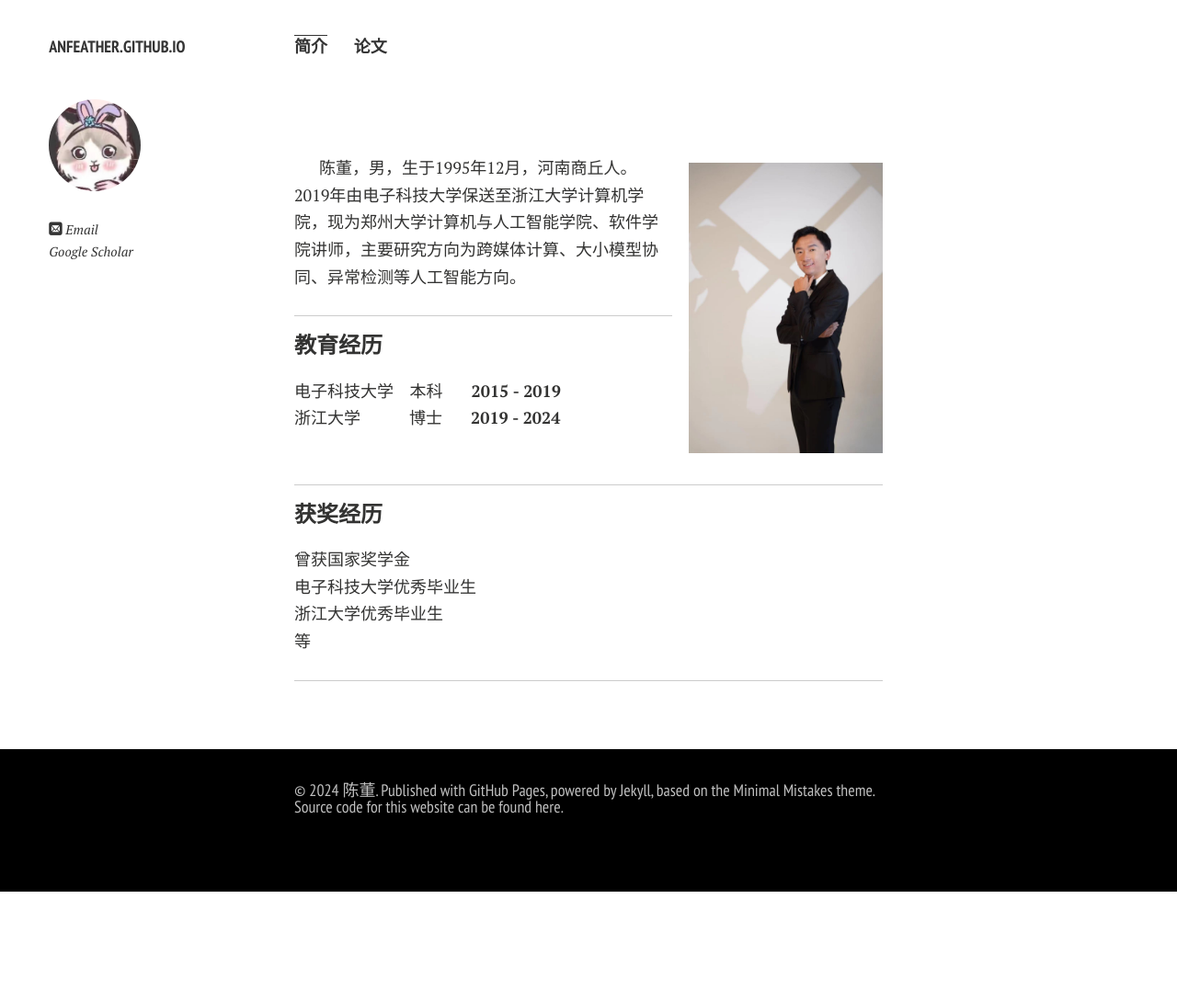
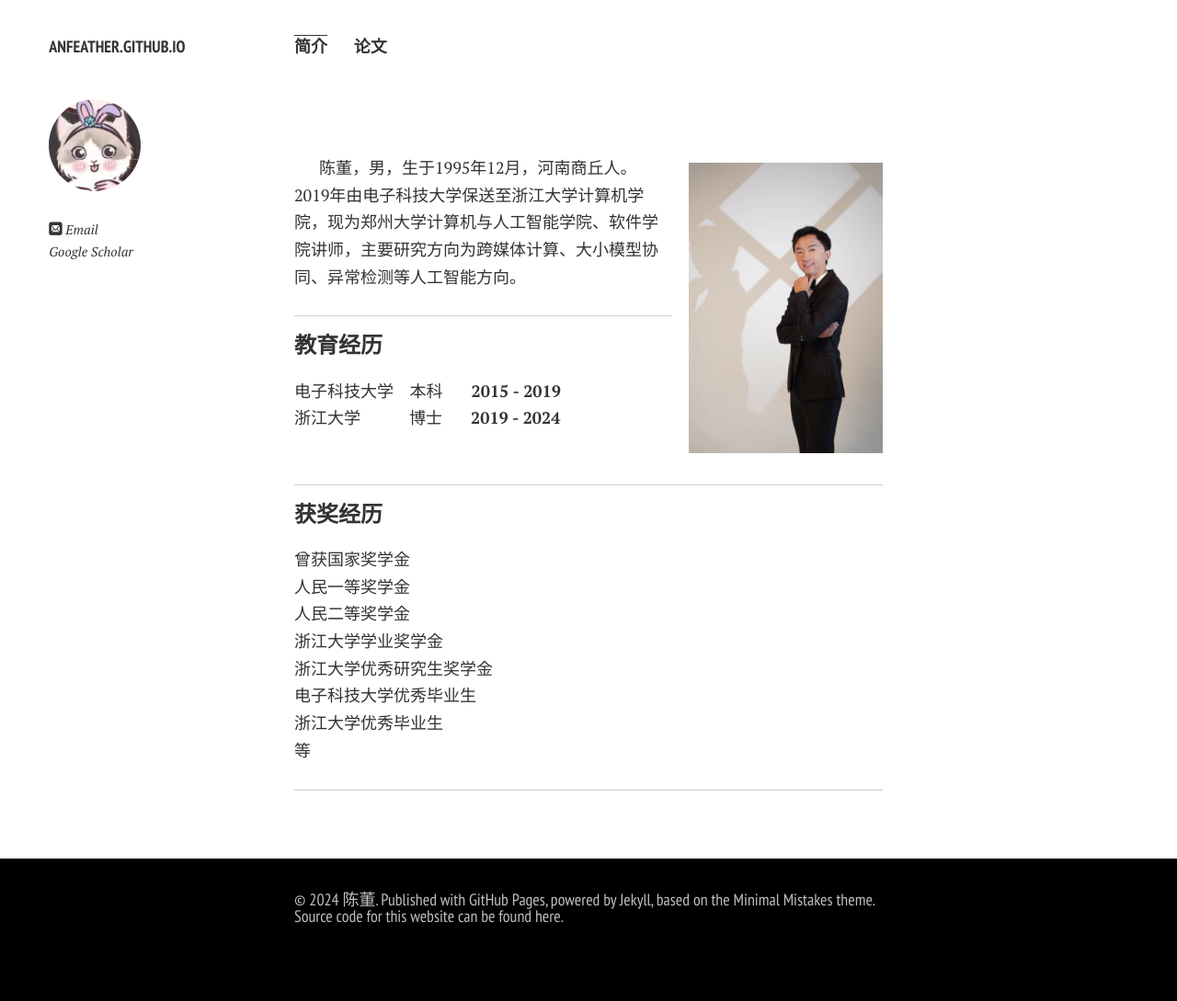
Before and after one commit to Anfeather/Anfeather.github.io, a Jekyll site: the page built from index.md, in a window 1280 px wide. Shown: the whole page at 92% size. Built offline with Jekyll 4.4.1, drawn with Linux system fonts in a browser that asks for light colours; nearby versions of some CDN libraries; comment, search, counter and statistics services are not loaded; a style sheet for code colours, icons or effects is not loaded; our own code applies the rules of GitHub Pages for plain Markdown files; before the commit the page ends 970 px from its top, so only the background shows below that.

Commit message:
Update index.md

```diff
--- a/index.md
+++ b/index.md
@@ -23,6 +23,10 @@ layout: page
 ---
 ### 获奖经历
 曾获国家奖学金 <br>
+人民一等奖学金<br>
+人民二等奖学金<br>
+浙江大学学业奖学金<br>
+浙江大学优秀研究生奖学金<br>
 电子科技大学优秀毕业生<br>
 浙江大学优秀毕业生<br>
 等
```
